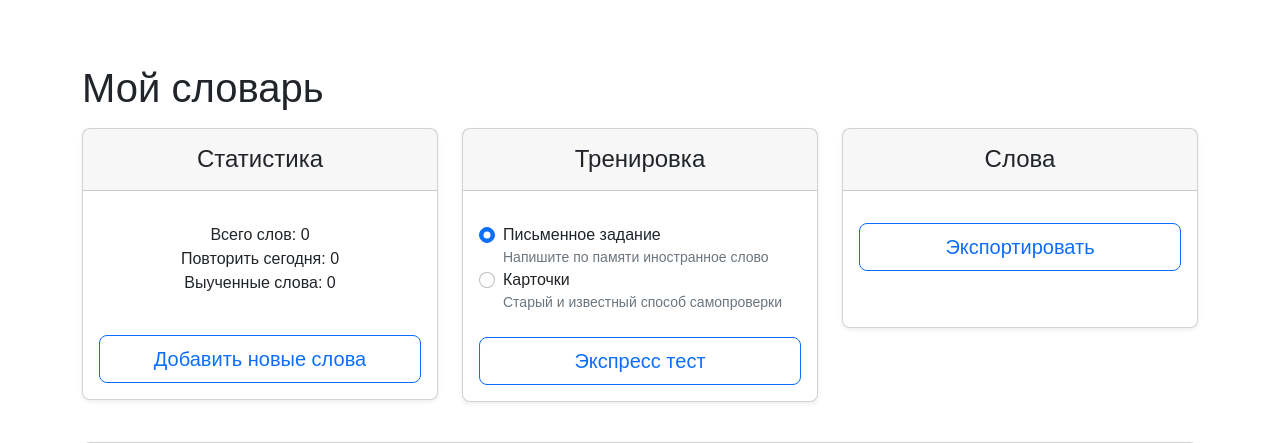
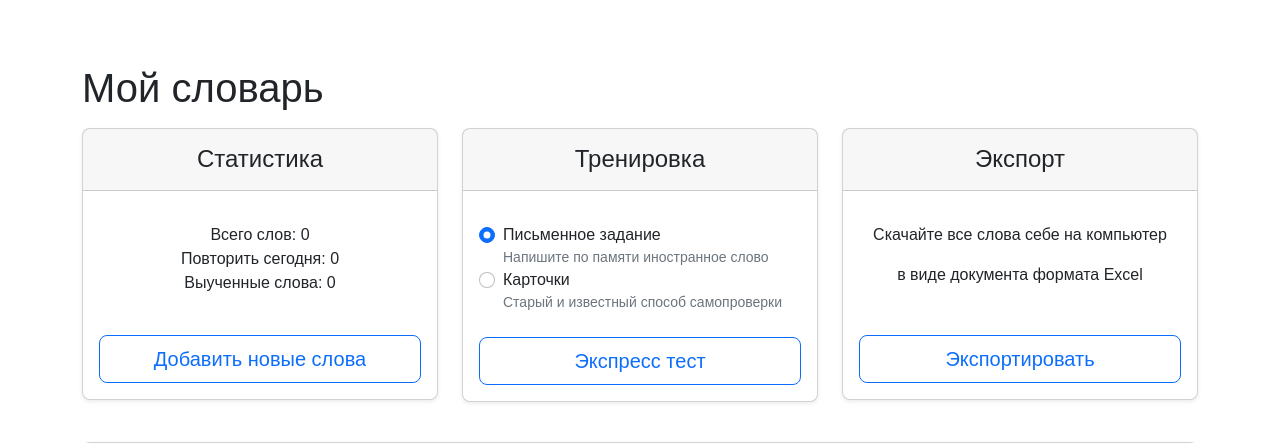
Before and after one commit to SaidLutfullin/-language_learning, a Django app: page /dictionary/ in a window 1280 px wide. Shown: the part 73-516 px from the top of the page. Run offline with Django 4.2, Linux system fonts and the light colour scheme; the visitor is signed in with stand-in values (Sample User, id 1); data that the repository does not hold is empty; some libraries are stand-ins or nearby versions.

Commit message:
exporting

```diff
--- a/my_dictionary/dictionary/templates/dictionary/adding_word.html
+++ b/my_dictionary/dictionary/templates/dictionary/adding_word.html
@@ -6,6 +6,7 @@
 
 {% block body%}
 <div class="container bg-light p-5 rounded">
+    <h1>Добавьте новое слово</h1>
     <form method="POST">
         {% csrf_token %}
         {{ form.as_p }}
--- a/my_dictionary/dictionary/templates/dictionary/dictionary.html
+++ b/my_dictionary/dictionary/templates/dictionary/dictionary.html
@@ -64,27 +64,22 @@
           </div>
         </div>
       </div>
+
       <div class="col">
         <div class="card mb-4 rounded-3 shadow-sm">
           <div class="card-header py-3">
-            <h4 class="my-0 fw-normal">Слова</h4>
+            <h4 class="my-0 fw-normal">Экспорт</h4>
           </div>
-
-          <div class="card-body text-start">
-            <form id="start-test-form">
-              <ul class="list-unstyled mt-3 mb-4">
-                <div class="list-group mx-0 w-auto">
-                  <label class="d-flex gap-2 mb-3">
-                    <a href="{% url 'export' %}" id="start-test-button" class="w-100 btn btn-lg btn-outline-primary non_underline">Экспортировать</a>
-                  </label>
-                </div>
-              </ul>
-            </form>
+          <div class="card-body">
+            <div class="list-unstyled mt-3 mb-4">
+              <p>Скачайте все слова себе на компьютер</p>
+              <p>в виде документа формата Excel</p>
+            </div>
+            <a href="{% url 'export' %}" class="w-100 btn btn-lg btn-outline-primary non_underline mt-4">Экспортировать</a>
           </div>
-
-
         </div>
       </div>
+
     </div>
   <div class="card mb-4 rounded-3 shadow-sm">
       <div class="container my-4 ">
--- a/my_dictionary/dictionary/words_operation.py
+++ b/my_dictionary/dictionary/words_operation.py
@@ -247,6 +247,7 @@ def get_words_list(user_id, search_query):
         words_list = words_list.filter(
                 Q(russian_word__icontains=search_query) |
                 Q(foreign_word__icontains=search_query) |
+                #БАГ!
                 Q(foreign_word__icontains=search_query)
             )
     return words_list
```
Also changed, not shown: my_dictionary/dictionary/forms.py (+9 -10 lines).
